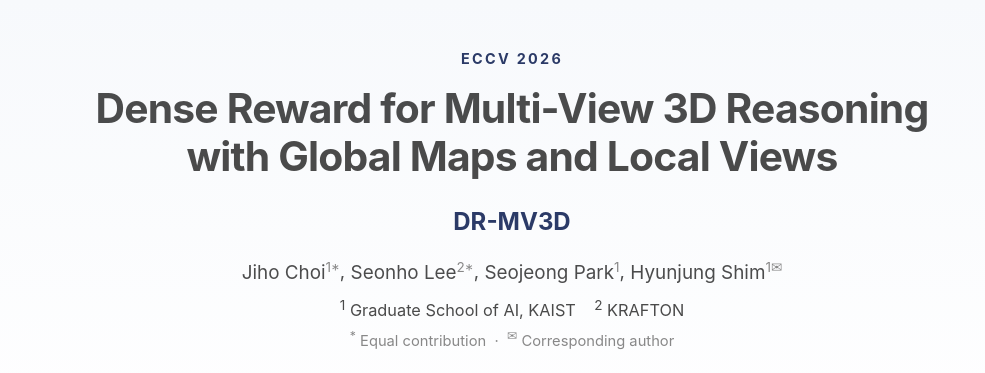
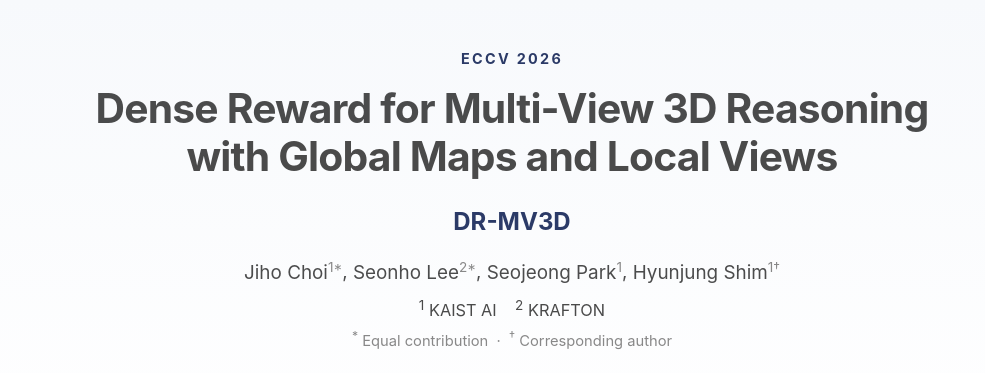
Before and after one commit to dr-mv3d/dr-mv3d.github.io, a plain HTML site: page index.html in a window 1280 px wide. Shown: the top 373 px of the page, without its empty margins (128-1113 px from the left). Drawn offline with Linux system fonts and the light colour scheme; some icons are missing; a web font is replaced by a local one.

Commit message:
fix: rename affiliation to KAIST AI, link affiliations, fix corresponding-author symbol

```diff
--- a/index.html
+++ b/index.html
@@ -48,13 +48,13 @@
         <span><a href="https://jihochoi.github.io/" target="_blank" rel="noopener">Jiho Choi</a><sup>1&#42;</sup></span>,
         <span><a href="https://glanceyes.github.io/" target="_blank" rel="noopener">Seonho Lee</a><sup>2&#42;</sup></span>,
         <span><a href="https://sjpark5800.github.io/" target="_blank" rel="noopener">Seojeong Park</a><sup>1</sup></span>,
-        <span><a href="https://scholar.google.com/citations?user=KB5XZGIAAAAJ&amp;hl=en" target="_blank" rel="noopener">Hyunjung Shim</a><sup>1&#9993;</sup></span>
+        <span><a href="https://scholar.google.com/citations?user=KB5XZGIAAAAJ&amp;hl=en" target="_blank" rel="noopener">Hyunjung Shim</a><sup>1&#8224;</sup></span>
       </div>
       <div class="affiliation mb-1">
-        <sup>1</sup> Graduate School of AI, KAIST &nbsp;&nbsp; <sup>2</sup> KRAFTON
+        <sup>1</sup> <a href="https://gsai.kaist.ac.kr" target="_blank" rel="noopener">KAIST AI</a> &nbsp;&nbsp; <sup>2</sup> <a href="https://www.krafton.com" target="_blank" rel="noopener">KRAFTON</a>
       </div>
       <div class="eq-note mb-5">
-        <sup>&#42;</sup> Equal contribution &nbsp;&middot;&nbsp; <sup>&#9993;</sup> Corresponding author
+        <sup>&#42;</sup> Equal contribution &nbsp;&middot;&nbsp; <sup>&#8224;</sup> Corresponding author
       </div>
 
       <!-- Buttons -->
```
